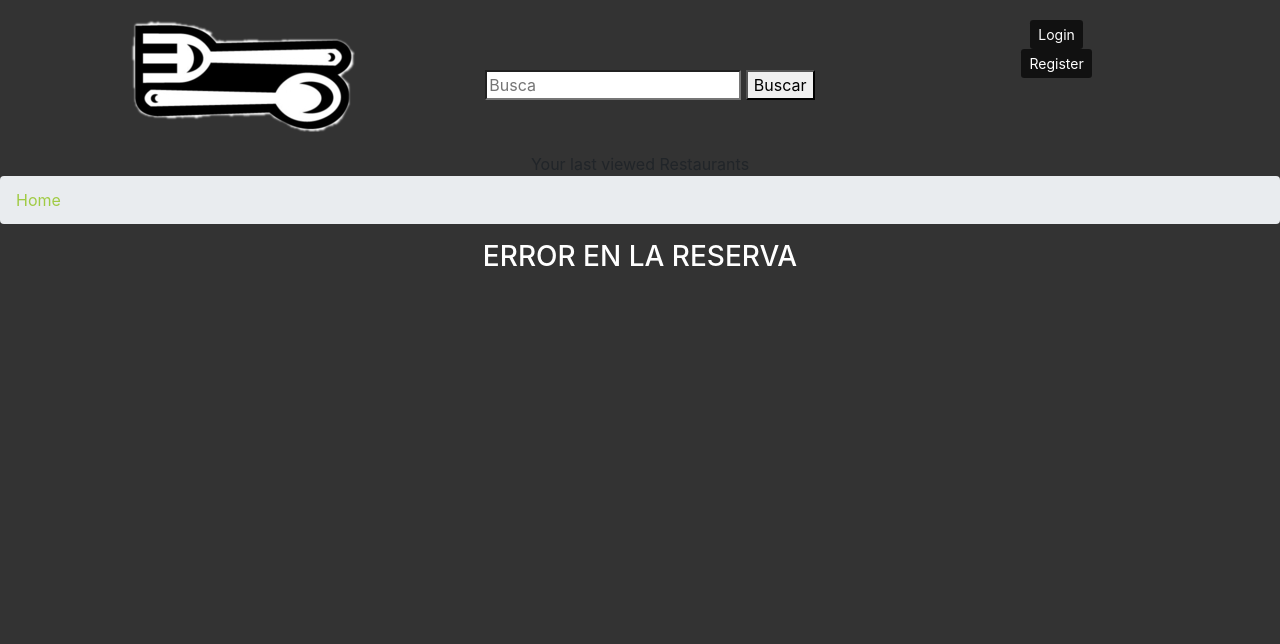
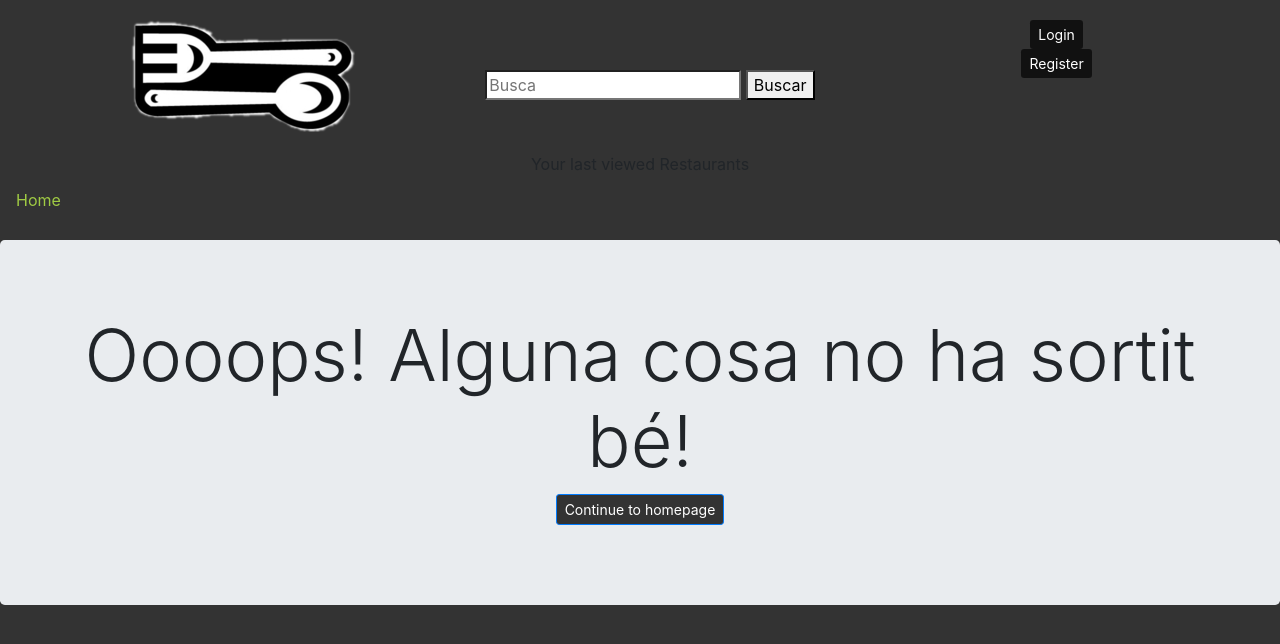
Before and after one commit to DavidAlvarezRios/sd2019-forkillaa9, a Django app: template templates/forkilla/checkout.html in a window 1280 px wide. Shown: the top 644 px of the page. Run offline with Django 3.2, Linux system fonts and the light colour scheme; the template is opened without the code that fills it, so the values that code supplies are empty; some libraries are stand-ins or nearby versions.

Commit message:
checkout3

```diff
--- a/templates/forkilla/checkout.html
+++ b/templates/forkilla/checkout.html
@@ -4,17 +4,23 @@
 {% block content%}
 <head>
     <meta charset="UTF-8">
-    <title>Title</title>
+    <title>Checkout</title>
 </head>
 <body>
-    <ul class="breadcrumb">
+    <ul class="breadcrumb" style="background-color: transparent;">
         <li><a href="/forkilla/restaurants/">Home</a></li>
     </ul>
-    {% if resultat %}
-        <h3>RESERVA REALITZADA AMB ÈXIT </h3>
-    {% else %}
-        <h3>ERROR EN LA RESERVA</h3>
-    {% endif %}
+    <div class="jumbotron text-xs-center">
+        {% if resultat %}
+            <h1 class="display-3">Reserva realitzada amb éxit!"</h1>
+        {% else %}
+            <h3><h1 class="display-3">Oooops! Alguna cosa no ha sortit bé!</h1></h3>
+        {% endif %}
+          <p class="lead">
+            <a class="btn btn-primary btn-sm" role="button">Continue to homepage</a>
+        </p>
+    </div>
+
 </body>
 </html>
 {% endblock %}
```
